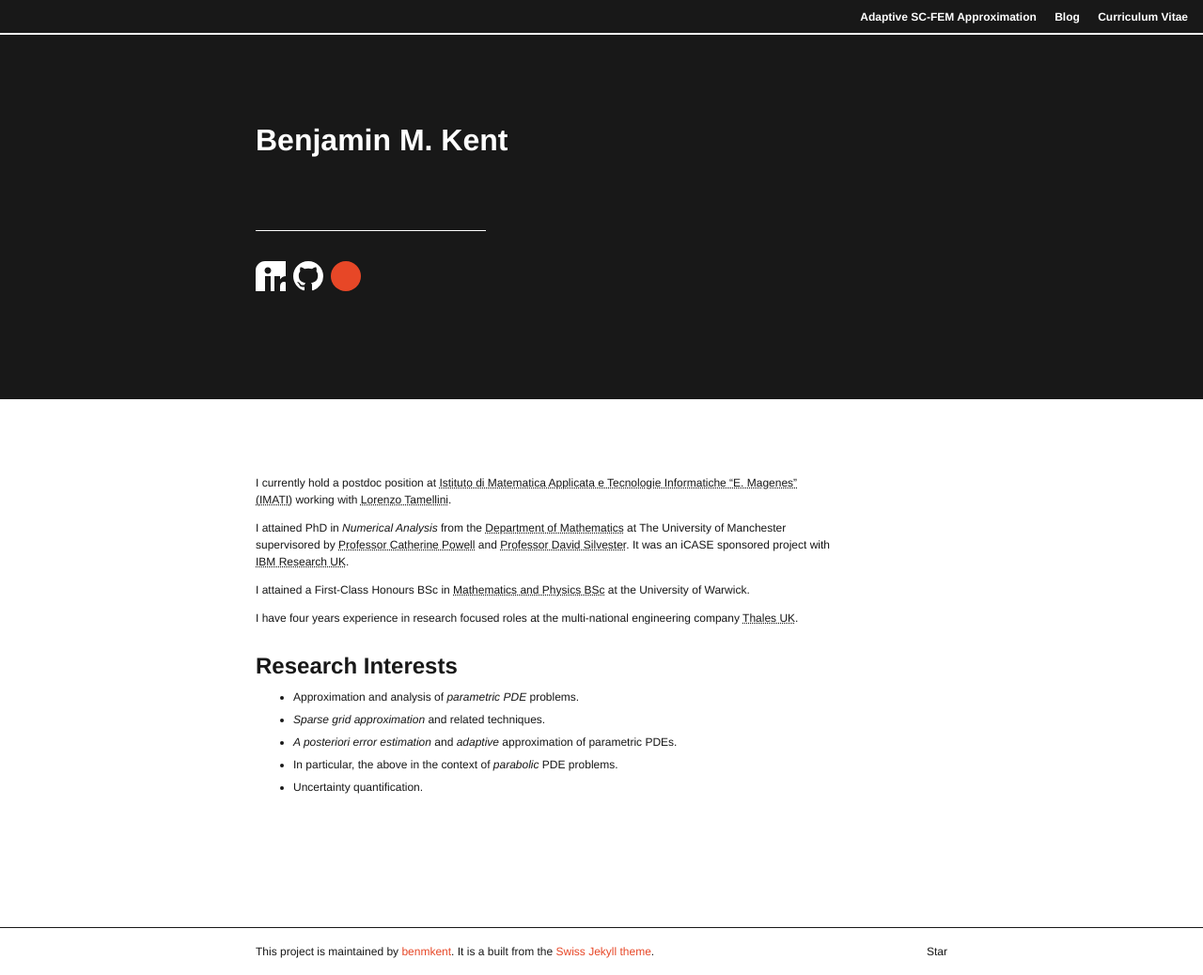
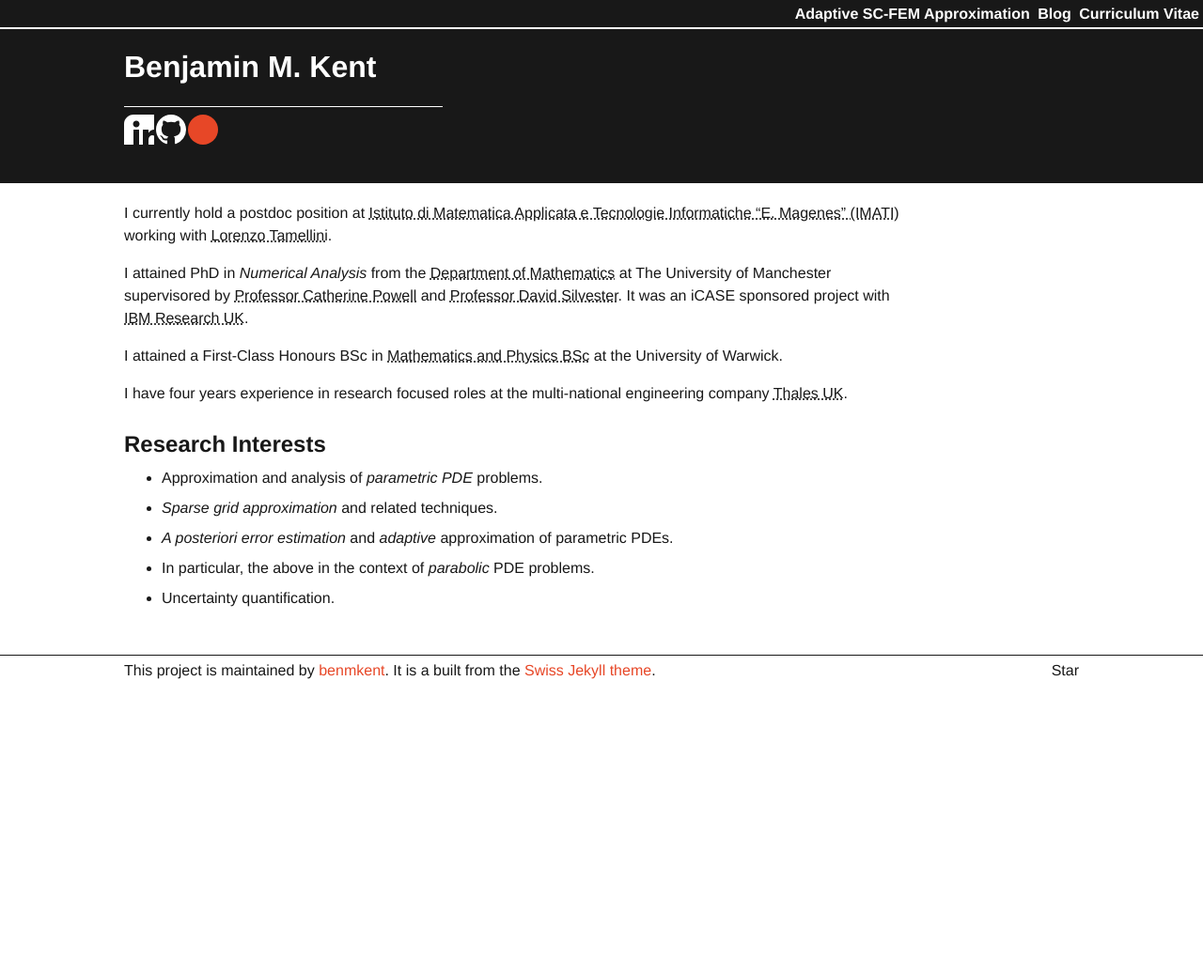
Before and after one commit to benmkent/benmkent.github.io, a Jekyll site: the page built from index.md, in a window 1280 px wide. Shown: the whole page at 94% size. Built offline with Jekyll 4.4.1, drawn with Linux system fonts in a browser that asks for light colours; after the commit the page ends 900 px from its top, so only the background shows below that.

Commit message:
Update _variables.scss

```diff
--- a/_sass/_variables.scss
+++ b/_sass/_variables.scss
@@ -1,8 +1,8 @@
 
 // Font family
 $body-font-family: "Helvetica Neue", Arial, sans-serif;
-$body-font-size: 12px;
-$prose-font-size: 12px;
+$body-font-size: 16px;
+$prose-font-size: 16px;
 
 
 // Type scale
@@ -18,9 +18,9 @@
 $h1-size: 24px !default;
 $h2-size: 16px !default;
 $h3-size: 16px !default;
-$h4-size: 12px !default;
-$h5-size: 12px !default;
-$h6-size: 12px !default;
+$h4-size: 16px !default;
+$h5-size: 16px !default;
+$h6-size: 16px !default;
 
 
 // Default border color
@@ -33,7 +33,7 @@
 $breakpoint-lg: 52em;
 
 // Spacing unit
-$spacer: 8px !default;
+$spacer: 2px !default;
 
 // Spacing scale
 $spacer-1: $spacer !default; // 8px
```
